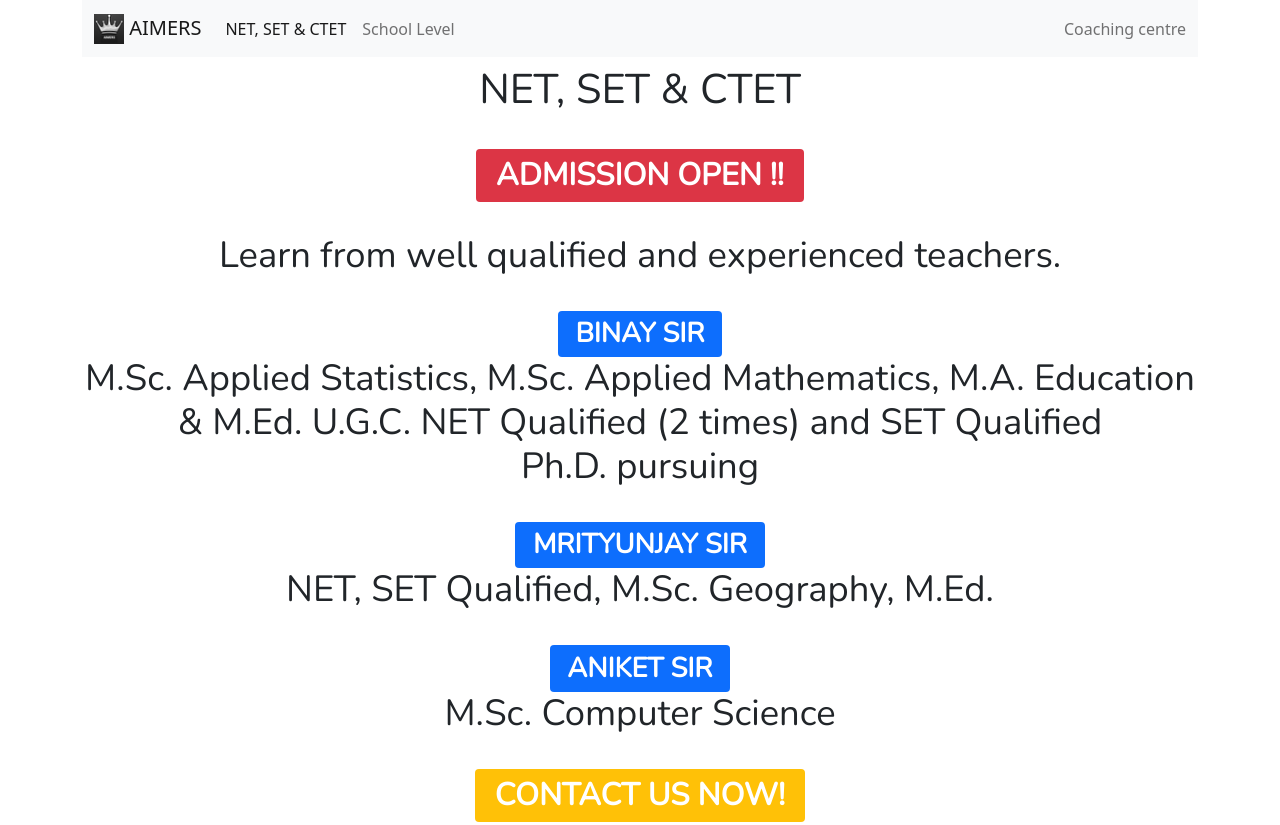
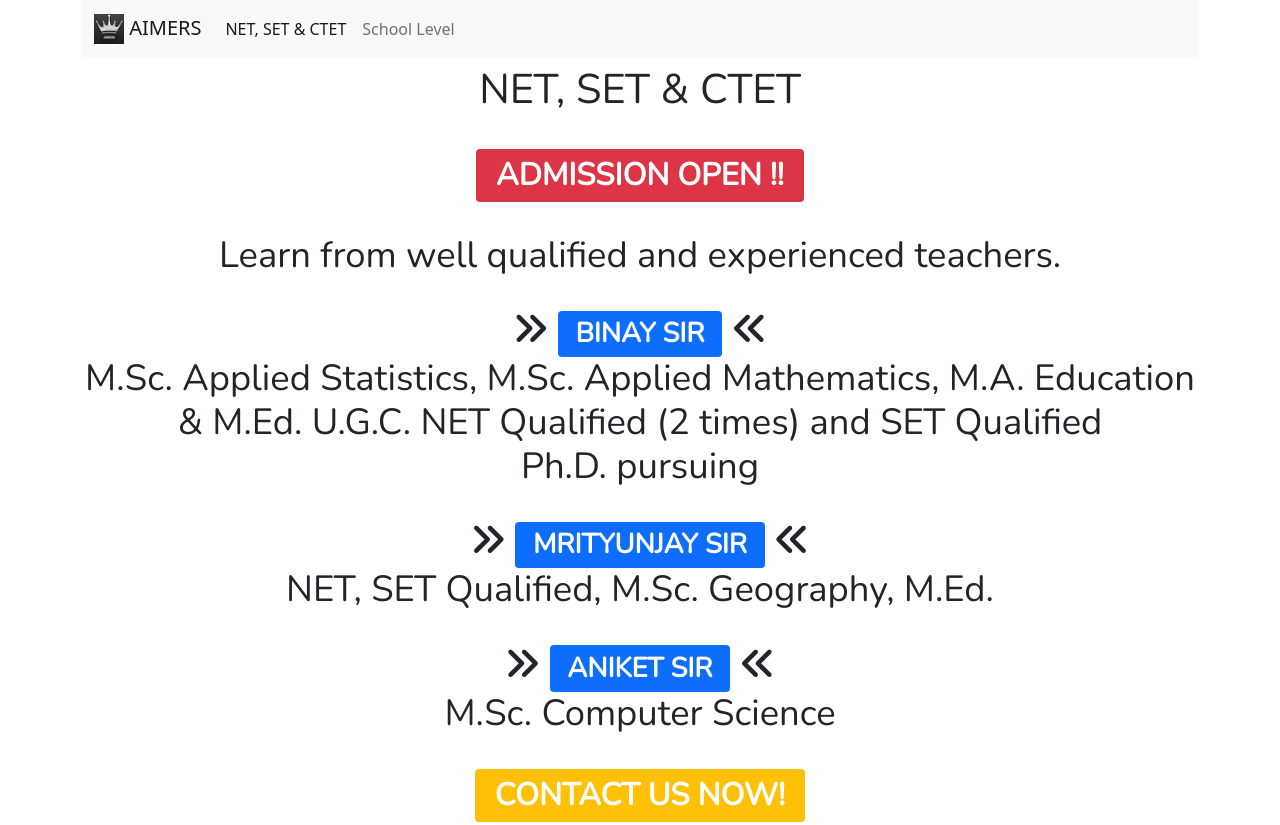
Before and after one commit to aimershowrah/aimershowrah.github.io, a plain HTML site: page index.html in a window 1280 px wide. Shown: the top 825 px of the page. Drawn offline with nearby package versions, Linux system fonts and the light colour scheme.

Commit message:
Update index.html

```diff
--- a/index.html
+++ b/index.html
@@ -96,9 +96,6 @@
                             <a class="nav-link" href="/school">School Level</a>
                         </li>
                     </ul>
-                    <span class="navbar-text">
-                        Coaching centre
-                    </span>
                 </div>
             </div>
         </nav>
@@ -109,14 +106,17 @@
         <article>
             <h1 class="text-center subHeads ml-3 pt-2 pb-3"><span class="badge bg-danger">ADMISSION OPEN !! </span></h1>
             <h2 class="text-center subHeads2 ml-3 pt-2 pb-3">Learn from well qualified and experienced teachers.</h2>
-            <h2 class="text-center subHeads2 ml-3 pt-2 pb-3"><span class="badge bg-primary">BINAY SIR</span><br> M.Sc.
+            <h2 class="text-center subHeads2 ml-3 pt-2 pb-3"><i class="fa-solid fa-angles-right"></i>&nbsp;<span
+                    class="badge bg-primary">BINAY SIR</span>&nbsp;<i class="fa-solid fa-angles-left"></i><br> M.Sc.
                 Applied Statistics, M.Sc.
                 Applied
                 Mathematics, M.A. Education & M.Ed.
                 U.G.C. NET Qualified (2 times) and SET Qualified <br> Ph.D. pursuing</h2>
-            <h2 class="text-center subHeads2 ml-3 pt-2 pb-3"><span class="badge bg-primary">MRITYUNJAY SIR</span><br>
+            <h2 class="text-center subHeads2 ml-3 pt-2 pb-3"><i class="fa-solid fa-angles-right"></i>&nbsp;<span
+                    class="badge bg-primary">MRITYUNJAY SIR</span>&nbsp;<i class="fa-solid fa-angles-left"></i><br>
                 NET, SET Qualified, M.Sc. Geography, M.Ed.</h2>
-            <h2 class="text-center subHeads2 ml-3 pt-2 pb-3"><span class="badge bg-primary">ANIKET SIR</span><br> M.Sc.
+            <h2 class="text-center subHeads2 ml-3 pt-2 pb-3"><i class="fa-solid fa-angles-right"></i>&nbsp;<span
+                    class="badge bg-primary">ANIKET SIR</span>&nbsp;<i class="fa-solid fa-angles-left"></i><br> M.Sc.
                 Computer Science</h2>
         </article>
         <address>
@@ -143,14 +143,7 @@
 
     <!--Font Awesome-->
     <script src="https://kit.fontawesome.com/2da650b498.js" crossorigin="anonymous"></script>
-    <!--JQUERY-->
-    <script src="https://cdnjs.cloudflare.com/ajax/libs/jquery/3.6.0/jquery.min.js"
-        integrity="sha512-894YE6QWD5I59HgZOGReFYm4dnWc1Qt5NtvYSaNcOP+u1T9qYdvdihz0PPSiiqn/+/3e7Jo4EaG7TubfWGUrMQ=="
-        crossorigin="anonymous" referrerpolicy="no-referrer"></script>
-    <!--Bootstrap 5-->
-    <script src="https://cdn.jsdelivr.net/npm/bootstrap@5.1.3/dist/js/bootstrap.bundle.min.js"
-        integrity="sha384-ka7Sk0Gln4gmtz2MlQnikT1wXgYsOg+OMhuP+IlRH9sENBO0LRn5q+8nbTov4+1p" crossorigin="anonymous">
-    </script>
+
 </body>
 
 </html>
```
